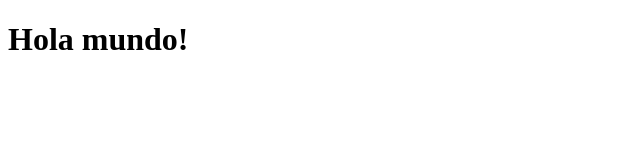
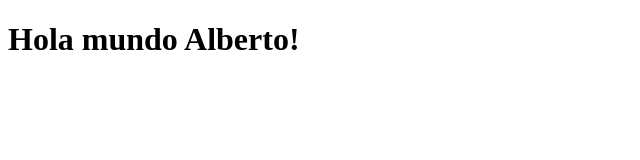
Before and after one commit to albertoGCP/Ejemplo1, a plain HTML site: page index.html in a window 1280 px wide. Shown: the whole page, without its empty margins (0-640 px from the left). Drawn offline with Linux system fonts and the light colour scheme.

Commit message:
Añadido nombre al saludo

```diff
--- a/index.html
+++ b/index.html
@@ -6,6 +6,6 @@
     <title>Hola mundo</title>
 </head>
 <body>
-    <h1>Hola mundo!</h1>
+    <h1>Hola mundo Alberto!</h1>
 </body>
 </html>
```
